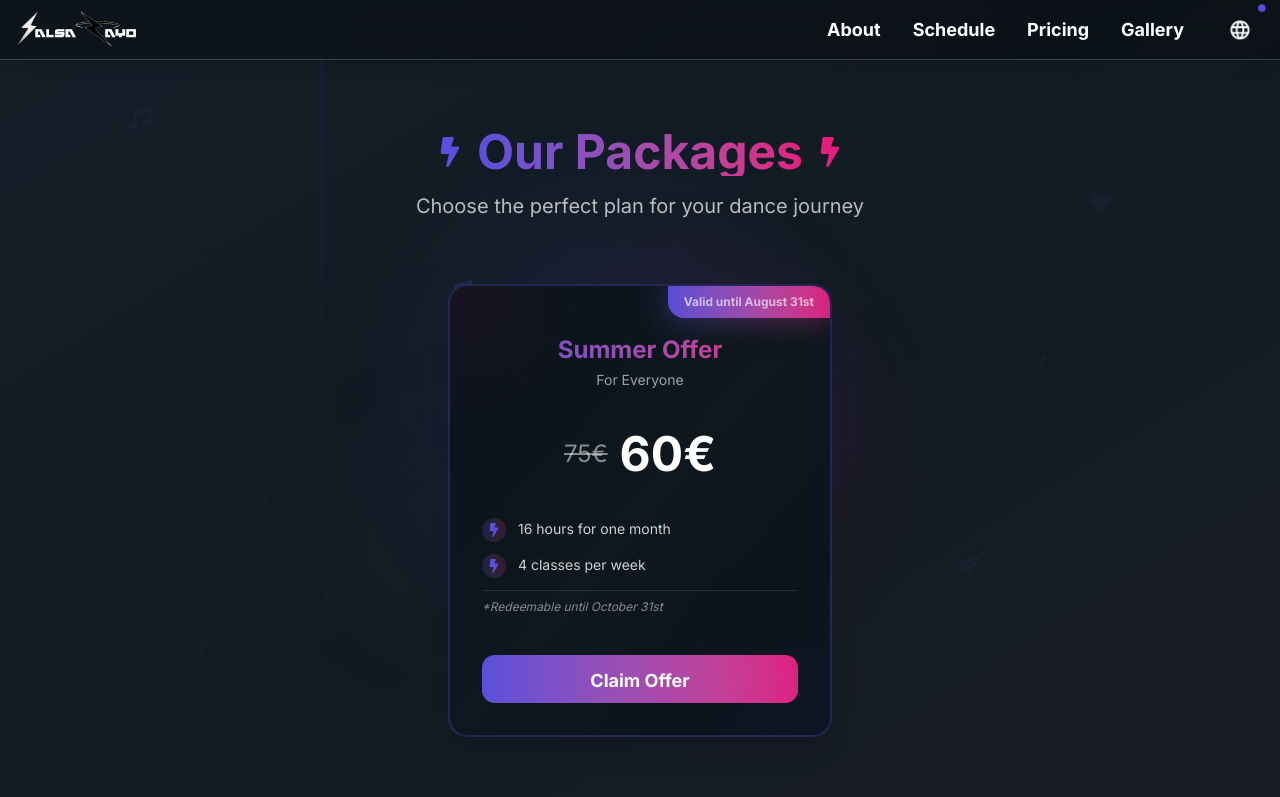
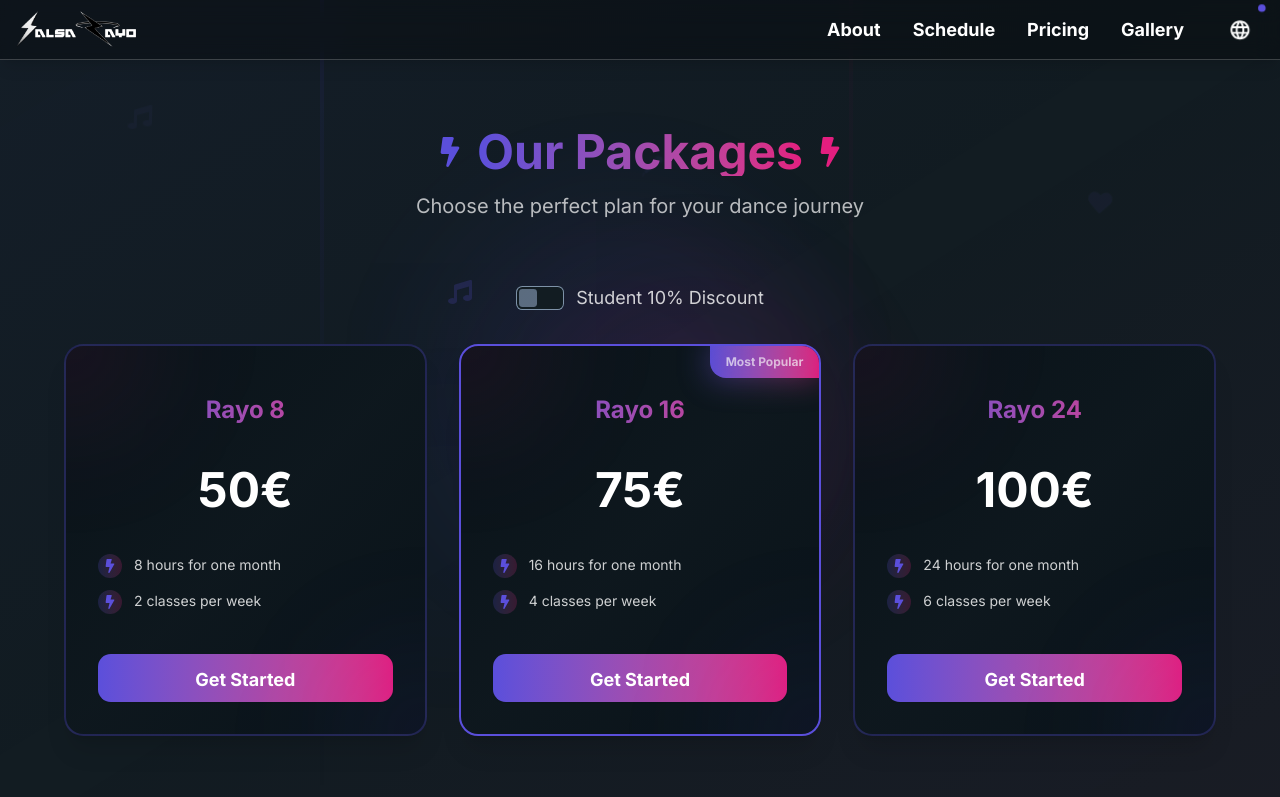
Before and after one commit to nikossoftwaredev/salsa-rayo, a Next.js app: page /en/pricing in a window 1280 px wide. Shown: the top 797 px of the page. Built offline with nearby package versions, Linux system fonts and the light colour scheme.

Commit message:
feat: Refactor pricing page to include student discount toggle; update PackageCard to handle discount logic; remove SummerOfferButton component; add package data structure for better management.

```diff
--- a/app/[locale]/page.tsx
+++ b/app/[locale]/page.tsx
@@ -5,7 +5,6 @@ import MapSection from "@/components/sections/map/MapSection";
 import ScheduleSection from "@/components/sections/schedule/ScheduleSection";
 import GallerySection from "@/components/sections/gallery/GallerySection";
 import BackgroundEffects from "@/components/BackgroundEffects";
-import SummerOfferButton from "@/components/SummerOfferButton";
 
 export const revalidate = 0;
 
@@ -13,7 +12,6 @@ export default function Home() {
   return (
     <div className="relative min-h-screen w-full overflow-x-hidden">
       <BackgroundEffects />
-      <SummerOfferButton />
       <div className="relative">
         <HeroSection />
         <div className="w-full flex flex-col items-center">
--- a/app/[locale]/pricing/page.tsx
+++ b/app/[locale]/pricing/page.tsx
@@ -6,10 +6,13 @@ import PackageCard from "@/components/PackageCard";
 import { motion } from "framer-motion";
 import { FaBolt } from "react-icons/fa";
 import Logo from "@/components/Logo";
-import Link from "next/link";
+import { Link } from "@/i18n/routing";
+import { PACKAGES } from "@/data/packages";
+import { useState } from "react";
 
 export default function PricingPage() {
   const t = useTranslations("Pricing");
+  const [isStudentDiscount, setIsStudentDiscount] = useState(false);
 
   return (
     <div className="relative min-h-screen w-full overflow-x-hidden">
@@ -30,19 +33,47 @@ export default function PricingPage() {
             </h1>
             <FaBolt className="text-accent text-3xl" />
           </div>
-          <p className="text-xl text-white/70 mt-4">
-            {t("pageSubtitle")}
-          </p>
+          <p className="text-xl text-white/70 mt-4">{t("pageSubtitle")}</p>
         </motion.div>
 
-        {/* Packages Grid - Ready for multiple cards */}
+        {/* Student Discount Toggle */}
+        <motion.div
+          initial={{ opacity: 0, y: 10 }}
+          animate={{ opacity: 1, y: 0 }}
+          transition={{ duration: 0.6, delay: 0.2 }}
+          className="flex justify-center items-center gap-3 mb-8"
+        >
+          <label className="flex items-center gap-3 cursor-pointer">
+            <input
+              type="checkbox"
+              className="toggle toggle-primary"
+              checked={isStudentDiscount}
+              onChange={(e) => setIsStudentDiscount(e.target.checked)}
+            />
+            <span className="text-white/80">
+              {t("studentOrYouth")}
+            </span>
+          </label>
+        </motion.div>
+
+        {/* Packages Grid */}
         <div className="grid grid-cols-1 md:grid-cols-2 lg:grid-cols-3 gap-8 max-w-6xl mx-auto">
-          {/* Beginner Package */}
-          <div className="md:col-span-2 lg:col-span-3 flex justify-center">
-            <PackageCard />
-          </div>
-
-          {/* Future packages can be added here */}
+          {PACKAGES.map((pkg, index) => (
+            <motion.div
+              key={index}
+              initial={{ opacity: 0, y: 20 }}
+              animate={{ opacity: 1, y: 0 }}
+              transition={{ duration: 0.6, delay: 0.3 + index * 0.1 }}
+            >
+              <PackageCard
+                title={pkg.title}
+                price={pkg.price}
+                numberOfLessons={pkg.numberOfLessons}
+                isMostPopular={pkg.isMostPopular}
+                isStudentDiscount={isStudentDiscount}
+              />
+            </motion.div>
+          ))}
         </div>
 
         {/* Logo with Dance School text - Temporary for Screenshot */}
@@ -86,9 +117,7 @@ export default function PricingPage() {
             <h3 className="text-2xl font-bold text-white/90 mb-4">
               {t("needHelp")}
             </h3>
-            <p className="text-white/70 mb-6">
-              {t("contactUs")}
-            </p>
+            <p className="text-white/70 mb-6">{t("contactUs")}</p>
             <Link
               href="/#contact-form"
               className="inline-flex items-center gap-2 text-primary hover:text-accent transition-colors duration-300 font-semibold"
--- a/components/ContactFormModal.tsx
+++ b/components/ContactFormModal.tsx
@@ -4,7 +4,6 @@ import { useEffect } from "react";
 import ContactForm from "@/components/sections/contact-form/ContactForm";
 import { motion, AnimatePresence } from "framer-motion";
 import { IoMdClose } from "react-icons/io";
-import { useTranslations } from "next-intl";
 
 interface ContactFormModalProps {
   isOpen: boolean;
@@ -13,7 +12,6 @@ interface ContactFormModalProps {
 }
 
 const ContactFormModal = ({ isOpen, onClose, initialMessage = "I am interested about the summer offer" }: ContactFormModalProps) => {
-  const t = useTranslations("Package");
 
   useEffect(() => {
     if (isOpen) {
@@ -61,9 +59,6 @@ const ContactFormModal = ({ isOpen, onClose, initialMessage = "I am interested a
               </button>
 
               <div className="p-6">
-                <h2 className="text-2xl font-bold text-center mb-6 bg-gradient-to-r from-primary to-accent bg-clip-text text-transparent">
-                  {t("summerOffer")}
-                </h2>
 
                 <ContactForm
                   showTextArea={false}
--- a/components/Logo.tsx
+++ b/components/Logo.tsx
@@ -1,5 +1,5 @@
 import Image from "next/image";
-import Link from "next/link";
+import { Link } from "@/i18n/routing";
 
 interface LogoProps {
   size?: "sm" | "md" | "lg" | "xxl" | "xxxl";
--- a/components/PackageCard.tsx
+++ b/components/PackageCard.tsx
@@ -9,14 +9,20 @@ import { useState } from "react";
 import ContactFormModal from "@/components/ContactFormModal";
 
 interface PackageCardProps {
-  originalPrice?: string;
-  discountedPrice?: string;
+  title: string;
+  price: string;
+  numberOfLessons: number;
+  isMostPopular: boolean;
+  isStudentDiscount?: boolean;
   onClaim?: () => void;
 }
 
 const PackageCard: React.FC<PackageCardProps> = ({
-  originalPrice = "75",
-  discountedPrice = "60",
+  title,
+  price,
+  numberOfLessons,
+  isMostPopular,
+  isStudentDiscount = false,
   onClaim,
 }) => {
   const t = useTranslations("Package");
@@ -30,9 +36,15 @@ const PackageCard: React.FC<PackageCardProps> = ({
     }
   };
 
+  const lessonsPerMonth = numberOfLessons * 4;
+
+  const displayPrice = isStudentDiscount
+    ? (parseFloat(price) * 0.9).toFixed(0)
+    : price;
+
   const features = [
-    t("totalClasses"),
-    t("classesPerWeek"),
+    t("hoursPerMonth", { hours: lessonsPerMonth }),
+    t("classesPerWeek", { classes: numberOfLessons }),
   ];
 
   return (
@@ -43,36 +55,37 @@ const PackageCard: React.FC<PackageCardProps> = ({
       transition={{ duration: 0.6 }}
       className="w-full max-w-sm mx-auto"
     >
-      <Card className="relative overflow-hidden bg-gradient-to-br from-base-300 via-base-200 to-base-300 border-2 border-primary/30 hover:border-primary/60 transition-all duration-500 hover:shadow-2xl hover:shadow-primary/30 hover:scale-[1.02]">
-        {/* Valid Until Badge */}
+      <Card className={`relative overflow-hidden bg-gradient-to-br from-base-300 via-base-200 to-base-300 border-2 ${isMostPopular ? 'border-primary hover:border-accent hover:shadow-2xl hover:shadow-accent/50' : 'border-primary/30 hover:border-primary/60 hover:shadow-2xl hover:shadow-primary/30'} transition-all duration-500 hover:scale-[1.02]`}>
+        {/* Most Popular Badge */}
+        {isMostPopular && (
           <div className="absolute top-0 right-0 z-10">
             <div className="relative">
               <div className="bg-gradient-to-r from-primary to-accent text-white text-xs font-bold px-4 py-2 rounded-bl-2xl animate-pulse-slow">
-              {t("validUntilBadge")}
+                {t("mostPopular")}
               </div>
               <div className="absolute inset-0 bg-gradient-to-r from-primary to-accent blur-lg opacity-50"></div>
             </div>
           </div>
+        )}
 
         <div className="p-8 space-y-6">
           {/* Title */}
           <div className="text-center pt-4">
             <h3 className="text-2xl font-bold bg-gradient-to-r from-primary to-accent bg-clip-text text-transparent">
-              {t("summerOffer")}
+              {title}
             </h3>
-            <p className="text-sm text-white/60 mt-1">
-              {t("forEveryone")}
-            </p>
           </div>
 
           {/* Price Section */}
           <div className="text-center py-4">
             <div className="flex items-center justify-center gap-3">
+              {isStudentDiscount && (
                 <span className="text-2xl text-white/50 line-through">
-                {originalPrice}€
+                  {price}€
                 </span>
+              )}
               <span className="text-5xl font-bold text-white">
-                {discountedPrice}€
+                {displayPrice}€
               </span>
             </div>
           </div>
@@ -96,13 +109,6 @@ const PackageCard: React.FC<PackageCardProps> = ({
                 </span>
               </motion.div>
             ))}
-
-            {/* Redeemable note with asterisk */}
-            <div className="flex items-start gap-3 mt-4 pt-2 border-t border-white/10">
-              <span className="text-white/50 text-xs italic">
-                {t("redeemableUntil")}
-              </span>
-            </div>
           </div>
 
           {/* CTA Button */}
@@ -113,7 +119,7 @@ const PackageCard: React.FC<PackageCardProps> = ({
               outlined={false}
             >
               <span className="flex items-center justify-center gap-2">
-                {t("claimOffer")}
+                {t("getStarted")}
               </span>
             </Button>
           </div>
@@ -127,7 +133,7 @@ const PackageCard: React.FC<PackageCardProps> = ({
       <ContactFormModal
         isOpen={isModalOpen}
         onClose={() => setIsModalOpen(false)}
-        initialMessage="I am interested about the summer offer"
+        initialMessage={`I am interested in the ${title} (${numberOfLessons} classes per week)${isStudentDiscount ? ' with student discount' : ''}`}
       />
     </motion.div>
   );
--- a/components/SummerOfferButton.tsx
+++ /dev/null
@@ -1,120 +0,0 @@
-"use client";
-
-import { useState, useEffect } from "react";
-import { Link } from "@/i18n/navigation";
-import { useLocale } from "next-intl";
-import { motion } from "framer-motion";
-
-const SummerOfferButton = () => {
-  const locale = useLocale();
-  const [isExpired, setIsExpired] = useState(false);
-  const [timeLeft, setTimeLeft] = useState({ days: 0, hours: 0, minutes: 0, seconds: 0 });
-
-  useEffect(() => {
-    const calculateTimeLeft = () => {
-      const targetDate = new Date("2025-08-31T23:59:59");
-      const now = new Date();
-      const difference = targetDate.getTime() - now.getTime();
-
-      if (difference <= 0) {
-        setIsExpired(true);
-        return;
-      }
-
-      const days = Math.floor(difference / (1000 * 60 * 60 * 24));
-      const hours = Math.floor((difference % (1000 * 60 * 60 * 24)) / (1000 * 60 * 60));
-      const minutes = Math.floor((difference % (1000 * 60 * 60)) / (1000 * 60));
-      const seconds = Math.floor((difference % (1000 * 60)) / 1000);
-
-      setTimeLeft({ days, hours, minutes, seconds });
-    };
-
-    // Calculate immediately
-    calculateTimeLeft();
-
-    // Update every second
-    const timer = setInterval(calculateTimeLeft, 1000);
-
-    return () => clearInterval(timer);
-  }, []);
-
-  // Don't render if expired
-  if (isExpired) return null;
-
-  const getLabels = () => {
-    if (locale === "el") {
-      return { days: "Μ", hours: "Ω", minutes: "Λ", seconds: "Δ" };
-    } else if (locale === "es") {
-      return { days: "D", hours: "H", minutes: "M", seconds: "S" };
-    }
-    return { days: "D", hours: "H", minutes: "M", seconds: "S" };
-  };
-
-  const labels = getLabels();
-
-  return (
-    <motion.div
-      initial={{ opacity: 0, scale: 0.8 }}
-      animate={{ opacity: 1, scale: 1 }}
-      transition={{ duration: 0.3 }}
-      className="absolute top-[70px] left-2 md:left-8 z-30"
-    >
-      {/* Countdown positioned near the button */}
-      <div className="absolute top-2 left-[88px] md:left-[120px]">
-        <div className="px-1.5 py-0.5">
-          <div className="flex items-center gap-2 text-white/90 drop-shadow-lg">
-            {/* Days */}
-            <div className="flex items-baseline">
-              <span className="font-mono text-sm md:text-base font-bold">
-                {String(timeLeft.days).padStart(2, '0')}
-              </span>
-              <span className="text-white/50 text-[8px] md:text-[10px] ml-0.5">{labels.days}</span>
-            </div>
-            {/* Hours */}
-            <div className="flex items-baseline">
-              <span className="font-mono text-sm md:text-base font-bold">
-                {String(timeLeft.hours).padStart(2, '0')}
-              </span>
-              <span className="text-white/50 text-[8px] md:text-[10px] ml-0.5">{labels.hours}</span>
-            </div>
-            {/* Minutes */}
-            <div className="flex items-baseline">
-              <span className="font-mono text-sm md:text-base font-bold">
-                {String(timeLeft.minutes).padStart(2, '0')}
-              </span>
-              <span className="text-white/50 text-[8px] md:text-[10px] ml-0.5">{labels.minutes}</span>
-            </div>
-            {/* Seconds */}
-            <div className="flex items-baseline">
-              <span className="font-mono text-sm md:text-base font-bold">
-                {String(timeLeft.seconds).padStart(2, '0')}
-              </span>
-              <span className="text-white/50 text-[8px] md:text-[10px] ml-0.5">{labels.seconds}</span>
-            </div>
-          </div>
-        </div>
-      </div>
-
-      <Link href="/pricing">
-        <div className="relative group">
-          {/* Subtle glow */}
-          <div className="absolute inset-0 bg-primary/20 rounded-full blur-xl group-hover:bg-primary/30 transition-all duration-300" />
-
-          {/* Circular button - bigger */}
-          <div className="relative size-20 md:size-28 bg-gradient-to-br from-primary to-accent rounded-full shadow-lg transform transition-all duration-300 group-hover:scale-110 group-hover:shadow-xl border-2 border-white/20 flex items-center justify-center">
-            {/* Text content - strictly centered */}
-            <div className="text-white text-center">
-              <div className="font-bold text-xs md:text-base leading-tight">SUMMER</div>
-              <div className="font-bold text-xs md:text-base leading-tight">OFFER</div>
-            </div>
-          </div>
-
-          {/* Pulse animation */}
-          <div className="absolute inset-0 rounded-full border-2 border-primary/30 animate-ping" />
-        </div>
-      </Link>
-    </motion.div>
-  );
-};
-
-export default SummerOfferButton;
--- /dev/null
+++ b/data/packages.ts
@@ -0,0 +1,27 @@
+export interface PackageCardData {
+  title: string;
+  price: string;
+  numberOfLessons: number;
+  isMostPopular: boolean;
+}
+
+export const PACKAGES: PackageCardData[] = [
+  {
+    title: "Rayo 8",
+    price: "50",
+    numberOfLessons: 2,
+    isMostPopular: false,
+  },
+  {
+    title: "Rayo 16",
+    price: "75",
+    numberOfLessons: 4,
+    isMostPopular: true,
+  },
+  {
+    title: "Rayo 24",
+    price: "100",
+    numberOfLessons: 6,
+    isMostPopular: false,
+  },
+];
--- a/messages/el.json
+++ b/messages/el.json
@@ -123,16 +123,17 @@
     "needHelp": "Χρειάζεστε Βοήθεια;",
     "contactUs": "Επικοινωνήστε μαζί μας για εξατομικευμένη καθοδήγηση στην επιλογή του κατάλληλου πακέτου.",
     "getInTouch": "Επικοινωνήστε",
-    "morePackagesComing": "Περισσότερα πακέτα και προσφορές θα ανακοινωθούν πολύ σύντομα!"
+    "morePackagesComing": "Περισσότερα πακέτα και προσφορές θα ανακοινωθούν πολύ σύντομα!",
+    "studentOrYouth": "Student 10% Discount",
+    "studentDiscount": "10% φοιτητική έκπτωση"
   },
   "Package": {
     "validUntilBadge": "Ισχύει έως 31 Αυγούστου",
-    "summerOffer": "Καλοκαιρινή Προσφορά",
-    "forEveryone": "Για Όλους",
+    "subscriptionRequest": "Αίτημα Συνδρομής",
     "perMonth": "/μήνα",
-    "totalClasses": "16 ώρες για έναν μήνα",
-    "classesPerWeek": "4 μαθήματα την εβδομάδα",
-    "redeemableUntil": "*Μπορείτε να το εξαργυρώσετε έως 31 Οκτωβρίου",
-    "claimOffer": "Διεκδικήστε την Προσφορά"
+    "hoursPerMonth": "{hours} ώρες για έναν μήνα",
+    "classesPerWeek": "{classes} μαθήματα την εβδομάδα",
+    "mostPopular": "Πιο Δημοφιλές",
+    "getStarted": "Ξεκινήστε"
   }
 }
--- a/messages/en.json
+++ b/messages/en.json
@@ -123,16 +123,17 @@
     "needHelp": "Need Help Choosing?",
     "contactUs": "Contact us for personalized guidance on selecting the right package for your dance goals.",
     "getInTouch": "Get in Touch",
-    "morePackagesComing": "More packages and offers will be announced very soon!"
+    "morePackagesComing": "More packages and offers will be announced very soon!",
+    "studentOrYouth": "Student 10% Discount",
+    "studentDiscount": "10% student discount applied"
   },
   "Package": {
     "validUntilBadge": "Valid until August 31st",
-    "summerOffer": "Summer Offer",
-    "forEveryone": "For Everyone",
+    "subscriptionRequest": "Subscription Request",
     "perMonth": "/month",
-    "totalClasses": "16 hours for one month",
-    "classesPerWeek": "4 classes per week",
-    "redeemableUntil": "*Redeemable until October 31st",
-    "claimOffer": "Claim Offer"
+    "hoursPerMonth": "{hours} hours for one month",
+    "classesPerWeek": "{classes} classes per week",
+    "mostPopular": "Most Popular",
+    "getStarted": "Get Started"
   }
 }
--- a/messages/es.json
+++ b/messages/es.json
@@ -123,16 +123,17 @@
     "needHelp": "¿Necesitas Ayuda?",
     "contactUs": "Contáctanos para obtener orientación personalizada sobre la selección del paquete adecuado.",
     "getInTouch": "Contáctanos",
-    "morePackagesComing": "Más paquetes y ofertas serán anunciados muy pronto!"
+    "morePackagesComing": "Más paquetes y ofertas serán anunciados muy pronto!",
+    "studentOrYouth": "Student 10% Discount",
+    "studentDiscount": "10% descuento estudiante aplicado"
   },
   "Package": {
     "validUntilBadge": "Válida hasta el 31 de agosto",
-    "summerOffer": "Oferta de Verano",
-    "forEveryone": "Para Todos",
+    "subscriptionRequest": "Solicitud de Suscripción",
     "perMonth": "/mes",
-    "totalClasses": "16 horas por un mes",
-    "classesPerWeek": "4 clases por semana",
-    "redeemableUntil": "*Canjeable hasta el 31 de octubre",
-    "claimOffer": "Reclamar Oferta"
+    "hoursPerMonth": "{hours} horas por un mes",
+    "classesPerWeek": "{classes} clases por semana",
+    "mostPopular": "Más Popular",
+    "getStarted": "Comenzar"
   }
 }
```
Also changed, not shown: .claude/commands/fix-errors.md (added). Lines whose indentation alone changed are shown as unchanged.
